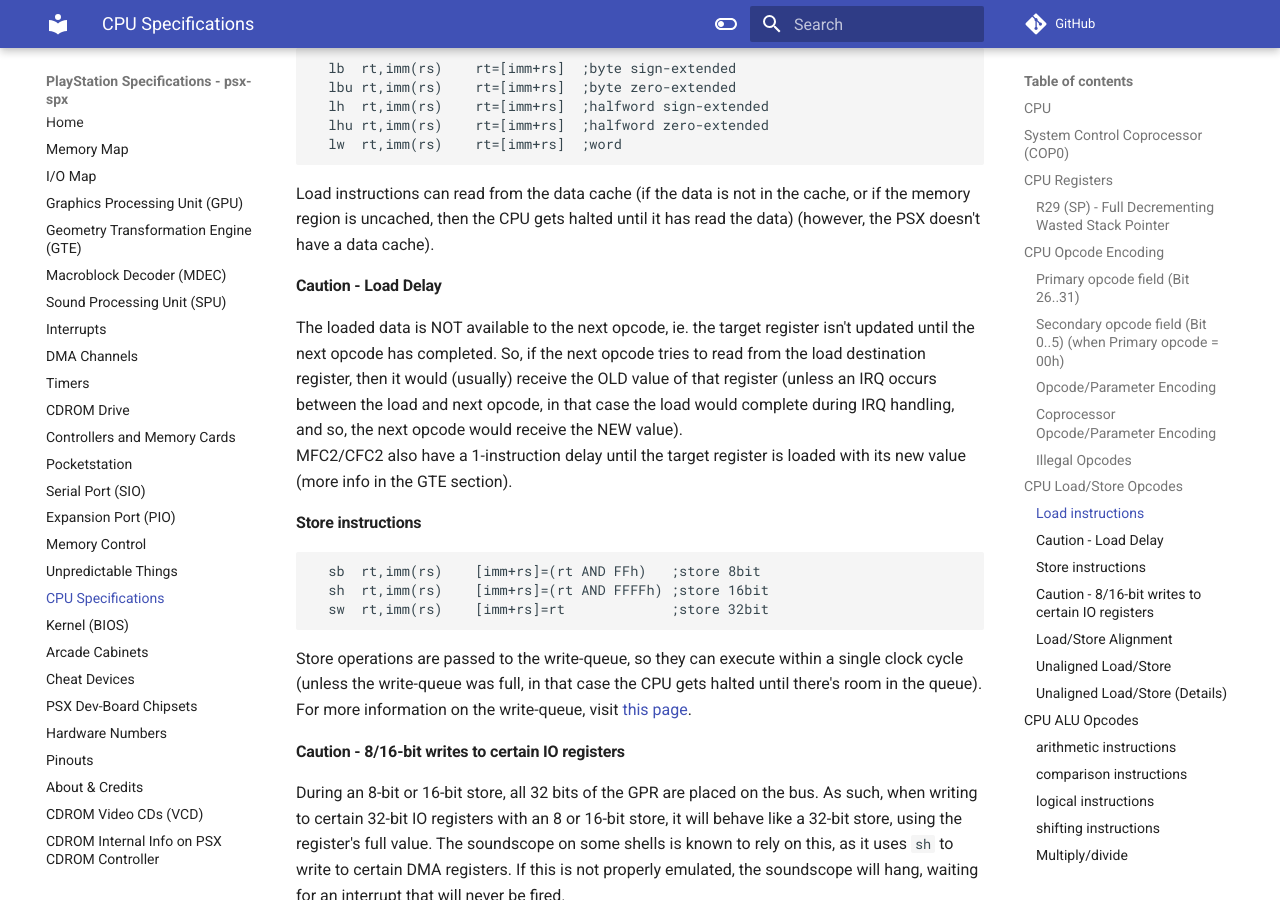
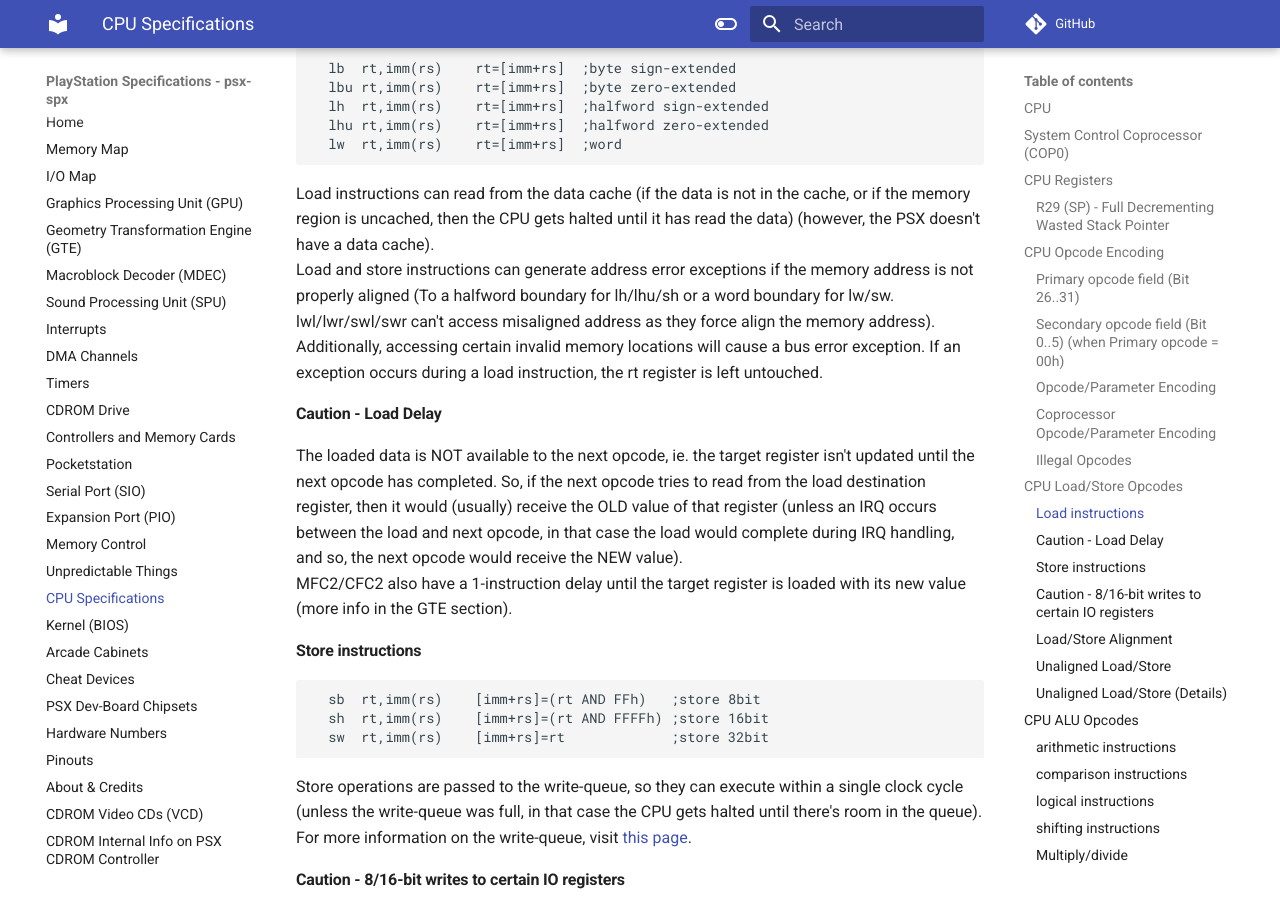
Before and after one commit to psx-spx/psx-spx.github.io, an MkDocs documentation site: the page built from docs/cpuspecifications.md, in a window 1280 px wide and 900 px high, scrolled down 3440 px. Built offline with MkDocs 1.6.1 and Material for MkDocs 9.7.7, drawn with Linux system fonts in a browser that asks for light colours; comment, search, counter and statistics services are not loaded; some of the changed text lies outside the part shown.

Commit message:
More info on CPU exceptions.

````diff
--- a/docs/cpuspecifications.md
+++ b/docs/cpuspecifications.md
@@ -165,6 +165,8 @@
 Load instructions can read from the data cache (if the data is not in the
 cache, or if the memory region is uncached, then the CPU gets halted until it
 has read the data) (however, the PSX doesn't have a data cache).<br/>
+Load and store instructions can generate address error exceptions if the memory address is not properly aligned (To a halfword boundary for lh/lhu/sh or a word boundary for lw/sw. lwl/lwr/swl/swr can't access misaligned address as they force align the memory address).
+Additionally, accessing certain invalid memory locations will cause a bus error exception. If an exception occurs during a load instruction, the rt register is left untouched.<br/>
 
 #### Caution - Load Delay
 The loaded data is NOT available to the next opcode, ie. the target register
@@ -352,6 +354,8 @@
   bltzal rs,dest     if rs<0   then pc=$+4+(..)*4, ra=$+8
   bgezal rs,dest     if rs>=0  then pc=$+4+(..)*4, ra=$+8
 ```
+
+jr/jalr can be used to jump to an unaligned address, in which case an address error (AdEL) exception will be raised on the next instruction fetch.
 
 #### JALR cautions
 Caution: The JALR source code syntax varies (IDT79R3041 specs say "jalr rs,rd",
````
